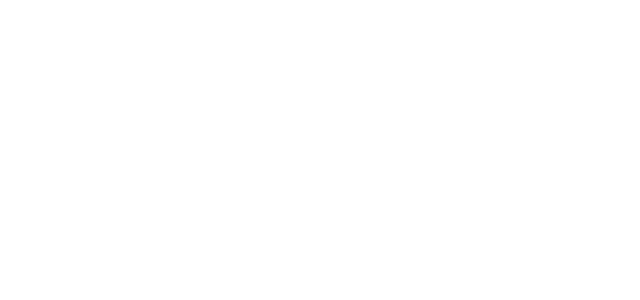
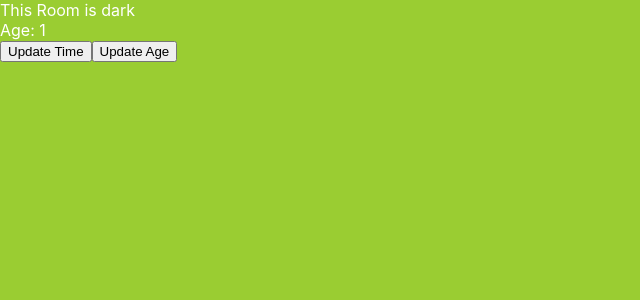
Before and after one commit to EhsanAliKhan/Bootcamp-session-04, a React (Create React App) app: page / in a window 1280 px wide. Shown: the top 300 px of the page, without its empty margins (0-640 px from the left). Built offline with nearby package versions, Linux system fonts and the light colour scheme.

Commit message:
some errors

```diff
--- a/src/App.js
+++ b/src/App.js
@@ -1,8 +1,8 @@
 import React from 'react';
-import Room from './room'
+import Room from './room';
 function App() {
   return (
-      <room></room>
+      <Room></Room>
   );
 }
 
```
